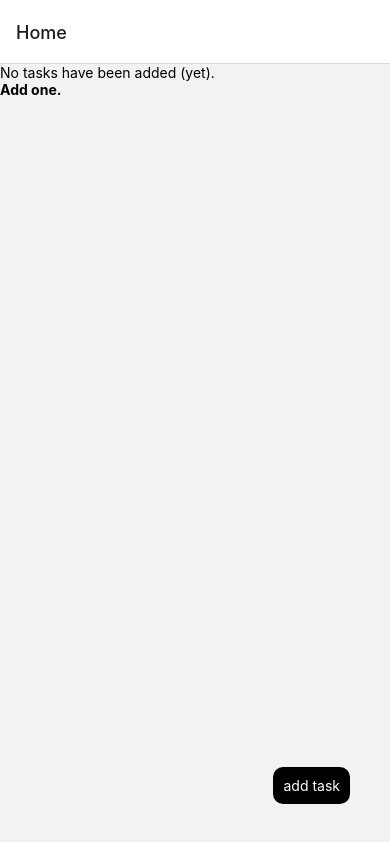
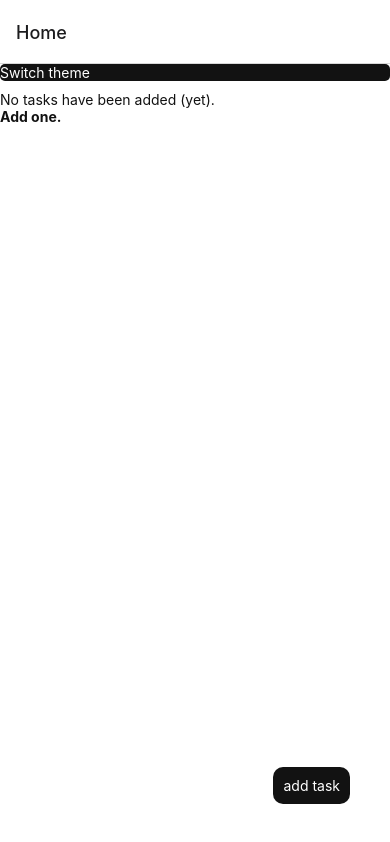
Before and after one commit to esfxra/TasksRN, a React Native app: screen /Home in a window 390 px wide. Built offline with nearby package versions, Linux system fonts and the light colour scheme.

Commit message:
Implement theming

```diff
--- a/src/App.tsx
+++ b/src/App.tsx
@@ -1,12 +1,15 @@
 import React from 'react';
 
 import AppProvider from './App.provider';
+import ThemeProvider from './Theme.provider';
 import AppNavigator from './App.navigator';
 
 export default function App() {
   return (
     <AppProvider>
-      <AppNavigator />
+      <ThemeProvider>
+        <AppNavigator />
+      </ThemeProvider>
     </AppProvider>
   );
 }
--- /dev/null
+++ b/src/Theme.provider.tsx
@@ -0,0 +1,38 @@
+import React, {createContext, useContext, useState} from 'react';
+
+import {lightTheme, darkTheme} from './theme';
+
+interface ThemeProviderProps {
+  children: React.ReactNode;
+}
+
+const initialContext = {
+  theme: lightTheme,
+  toggleTheme: () => {},
+};
+
+const ThemeContext = createContext(initialContext);
+
+export function useThemeContext() {
+  return useContext(ThemeContext);
+}
+
+export default function ThemeProvider({children}: ThemeProviderProps) {
+  const [theme, setTheme] = useState<'light' | 'dark'>('light');
+
+  const themes = {
+    light: lightTheme,
+    dark: darkTheme,
+  };
+
+  return (
+    <ThemeContext.Provider
+      value={{
+        theme: themes[theme],
+        toggleTheme: () =>
+          setTheme(state => (state === 'light' ? 'dark' : 'light')),
+      }}>
+      {children}
+    </ThemeContext.Provider>
+  );
+}
--- a/src/components/ActionButton.tsx
+++ b/src/components/ActionButton.tsx
@@ -2,7 +2,10 @@ import React from 'react';
 import {Pressable, Text} from 'react-native';
 import {useNavigation} from '@react-navigation/core';
 
+import {useThemeContext} from '../Theme.provider';
+
 export default function ActionButton() {
+  const themeContext = useThemeContext();
   const navigation = useNavigation();
 
   function navigateToAddTask() {
@@ -17,10 +20,12 @@ export default function ActionButton() {
         right: 40,
         padding: 10,
         borderRadius: 10,
-        backgroundColor: 'black',
+        backgroundColor: themeContext.theme.colors.foreground,
       }}
       onPress={navigateToAddTask}>
-      <Text style={{color: 'white'}}>add task</Text>
+      <Text style={{color: themeContext.theme.colors.background}}>
+        add task
+      </Text>
     </Pressable>
   );
 }
--- a/src/screens/AddTask.screen.tsx
+++ b/src/screens/AddTask.screen.tsx
@@ -2,10 +2,12 @@ import React, {useState} from 'react';
 import {Pressable, TextInput, Text, View} from 'react-native';
 
 import {useAppContext} from '../App.provider';
+import {useThemeContext} from '../Theme.provider';
 import {AddTaskProps} from '../types';
 
 export default function AddTask({navigation}: AddTaskProps) {
   const appContext = useAppContext();
+  const themeContext = useThemeContext();
   const [value, setValue] = useState('');
 
   function handleTextChange(text: string) {
@@ -22,10 +24,15 @@ export default function AddTask({navigation}: AddTaskProps) {
   }
 
   return (
-    <View>
-      <Text>Name</Text>
+    <View
+      style={{flex: 1, backgroundColor: themeContext.theme.colors.background}}>
+      <Text style={{color: themeContext.theme.colors.foreground}}>Name</Text>
       <TextInput
-        style={{borderWidth: 1}}
+        style={{
+          color: themeContext.theme.colors.foreground,
+          borderColor: themeContext.theme.colors.foreground,
+          borderWidth: 1,
+        }}
         value={value}
         onChangeText={handleTextChange}
       />
@@ -33,11 +40,13 @@ export default function AddTask({navigation}: AddTaskProps) {
         style={{
           alignSelf: 'flex-end',
           borderRadius: 10,
-          padding: 5,
-          backgroundColor: 'black',
+          padding: themeContext.theme.spacing.s,
+          backgroundColor: themeContext.theme.colors.foreground,
         }}
         onPress={() => handleAdd()}>
-        <Text style={{color: 'white'}}>add task</Text>
+        <Text style={{color: themeContext.theme.colors.background}}>
+          add task
+        </Text>
       </Pressable>
     </View>
   );
--- a/src/screens/EditTask.screen.tsx
+++ b/src/screens/EditTask.screen.tsx
@@ -2,10 +2,12 @@ import React, {useState} from 'react';
 import {Pressable, TextInput, Text, View} from 'react-native';
 
 import {useAppContext} from '../App.provider';
+import {useThemeContext} from '../Theme.provider';
 import {EditTaskProps} from '../types';
 
 export default function EditTask({navigation, route}: EditTaskProps) {
   const appContext = useAppContext();
+  const themeContext = useThemeContext();
 
   const {taskId} = route.params;
   const task = appContext.tasks.find(task => task.id === taskId);
@@ -38,43 +40,56 @@ export default function EditTask({navigation, route}: EditTaskProps) {
   }
 
   return (
-    <View>
-      <Text>Name</Text>
+    <View
+      style={{flex: 1, backgroundColor: themeContext.theme.colors.background}}>
+      <Text style={{color: themeContext.theme.colors.foreground}}>Name</Text>
       <TextInput
-        style={{borderWidth: 1}}
+        style={{
+          color: themeContext.theme.colors.foreground,
+          borderColor: themeContext.theme.colors.foreground,
+          borderWidth: 1,
+        }}
         value={value}
         onChangeText={handleTextChange}
       />
-      <Text>{task?.complete ? 'complete' : 'incomplete'}</Text>
+      <Text style={{color: themeContext.theme.colors.foreground}}>
+        {task?.complete ? 'complete' : 'incomplete'}
+      </Text>
       <Pressable
         style={{
           alignSelf: 'flex-end',
           borderRadius: 10,
-          padding: 5,
-          backgroundColor: 'black',
+          padding: themeContext.theme.spacing.s,
+          backgroundColor: themeContext.theme.colors.foreground,
         }}
         onPress={() => handleEditName()}>
-        <Text style={{color: 'white'}}>edit name</Text>
+        <Text style={{color: themeContext.theme.colors.background}}>
+          edit name
+        </Text>
       </Pressable>
       <Pressable
         style={{
           alignSelf: 'flex-end',
           borderRadius: 10,
-          padding: 5,
-          backgroundColor: 'black',
+          padding: themeContext.theme.spacing.s,
+          backgroundColor: themeContext.theme.colors.foreground,
         }}
         onPress={() => handleEditComplete()}>
-        <Text style={{color: 'white'}}>toggle complete</Text>
+        <Text style={{color: themeContext.theme.colors.background}}>
+          toggle complete
+        </Text>
       </Pressable>
       <Pressable
         style={{
           alignSelf: 'flex-end',
           borderRadius: 10,
-          padding: 5,
-          backgroundColor: 'black',
+          padding: themeContext.theme.spacing.s,
+          backgroundColor: themeContext.theme.colors.foreground,
         }}
         onPress={() => handleDelete()}>
-        <Text style={{color: 'white'}}>delete task</Text>
+        <Text style={{color: themeContext.theme.colors.background}}>
+          delete task
+        </Text>
       </Pressable>
     </View>
   );
--- a/src/screens/Home.screen.tsx
+++ b/src/screens/Home.screen.tsx
@@ -2,19 +2,42 @@ import React from 'react';
 import {Pressable, Text, View} from 'react-native';
 
 import {useAppContext} from '../App.provider';
+import {useThemeContext} from '../Theme.provider';
 import ActionButton from '../components/ActionButton';
 import {HomeProps} from '../types';
 
 export default function Home({navigation}: HomeProps) {
   const appContext = useAppContext();
+  const themeContext = useThemeContext();
 
   return (
-    <View style={{flex: 1}}>
+    <View
+      style={{flex: 1, backgroundColor: themeContext.theme.colors.background}}>
+      <Pressable
+        style={{
+          marginBottom: themeContext.theme.spacing.s,
+          borderRadius: 5,
+          backgroundColor: themeContext.theme.colors.foreground,
+        }}
+        onPress={() => themeContext.toggleTheme()}>
+        <Text style={{color: themeContext.theme.colors.background}}>
+          Switch theme
+        </Text>
+      </Pressable>
+
       {appContext.tasks.length === 0 ? (
         <>
-          <Text>No tasks have been added (yet).</Text>
+          <Text style={{color: themeContext.theme.colors.foreground}}>
+            No tasks have been added (yet).
+          </Text>
           <Pressable onPress={() => navigation.navigate('AddTask')}>
-            <Text style={{fontWeight: 'bold'}}>Add one.</Text>
+            <Text
+              style={{
+                color: themeContext.theme.colors.foreground,
+                fontWeight: 'bold',
+              }}>
+              Add one.
+            </Text>
           </Pressable>
         </>
       ) : (
@@ -23,8 +46,16 @@ export default function Home({navigation}: HomeProps) {
             key={task.id}
             onPress={() => navigation.navigate('EditTask', {taskId: task.id})}>
             <View style={{flexDirection: 'row'}}>
-              <Text style={{marginRight: 5}}>{task.name}</Text>
-              <Text>{task.complete ? 'complete' : 'incomplete'}</Text>
+              <Text
+                style={{
+                  color: themeContext.theme.colors.foreground,
+                  marginRight: 5,
+                }}>
+                {task.name}
+              </Text>
+              <Text style={{color: themeContext.theme.colors.foreground}}>
+                {task.complete ? 'complete' : 'incomplete'}
+              </Text>
             </View>
           </Pressable>
         ))
--- /dev/null
+++ b/src/theme.ts
@@ -0,0 +1,41 @@
+const palette = {
+  black: '#121212',
+  white: '#FFFFFF',
+};
+
+const theme = {
+  spacing: {
+    xs: 8,
+    s: 10,
+    m: 16,
+    l: 24,
+  },
+  text: {
+    heading: {
+      fontSize: 28,
+    },
+    subHeading: {
+      fontSize: 16,
+      fontWeight: 'bold',
+    },
+    body: {
+      fontSize: 16,
+    },
+  },
+};
+
+export const lightTheme = {
+  ...theme,
+  colors: {
+    foreground: palette.black,
+    background: palette.white,
+  },
+};
+
+export const darkTheme = {
+  ...theme,
+  colors: {
+    foreground: palette.white,
+    background: palette.black,
+  },
+};
```
